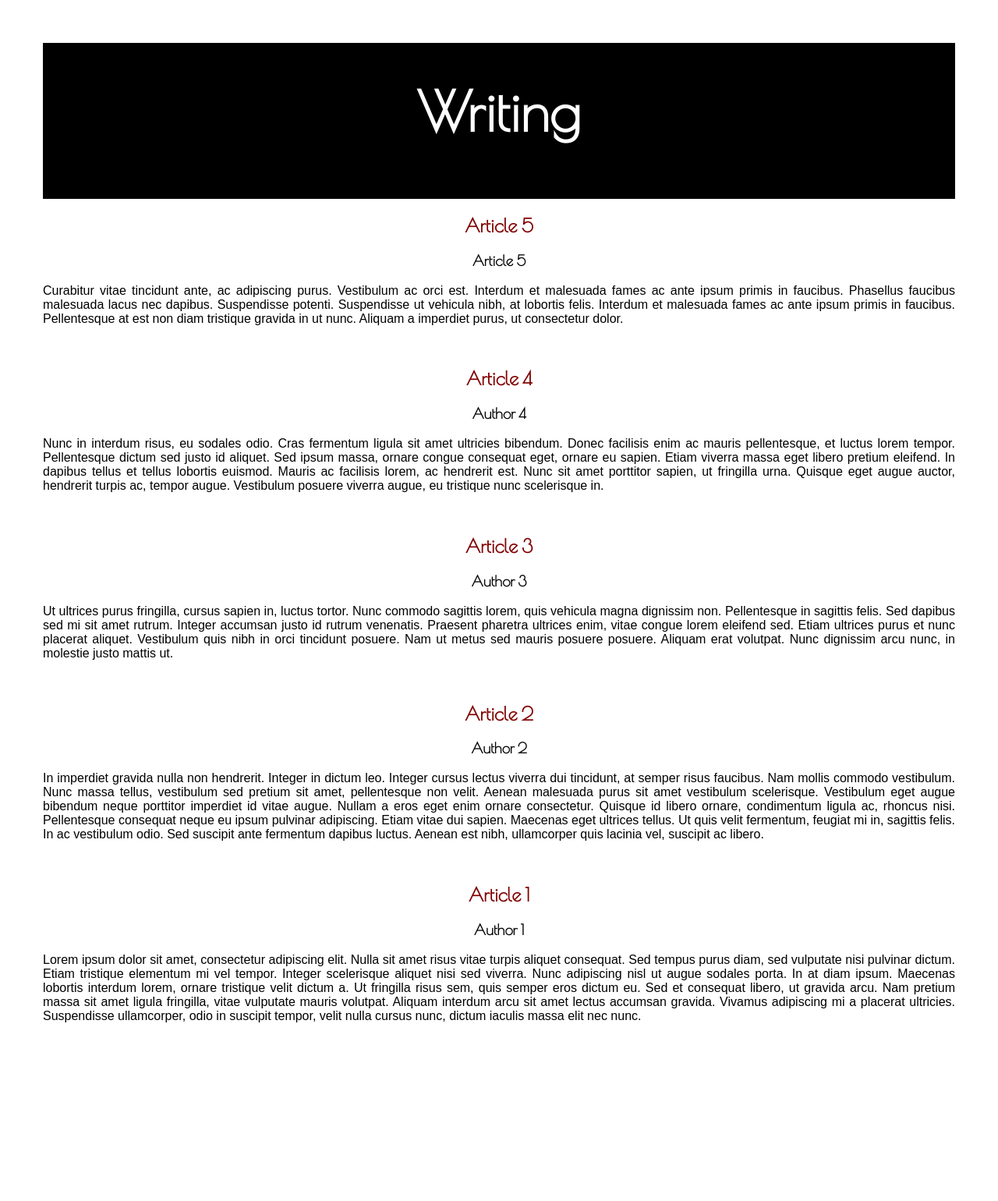
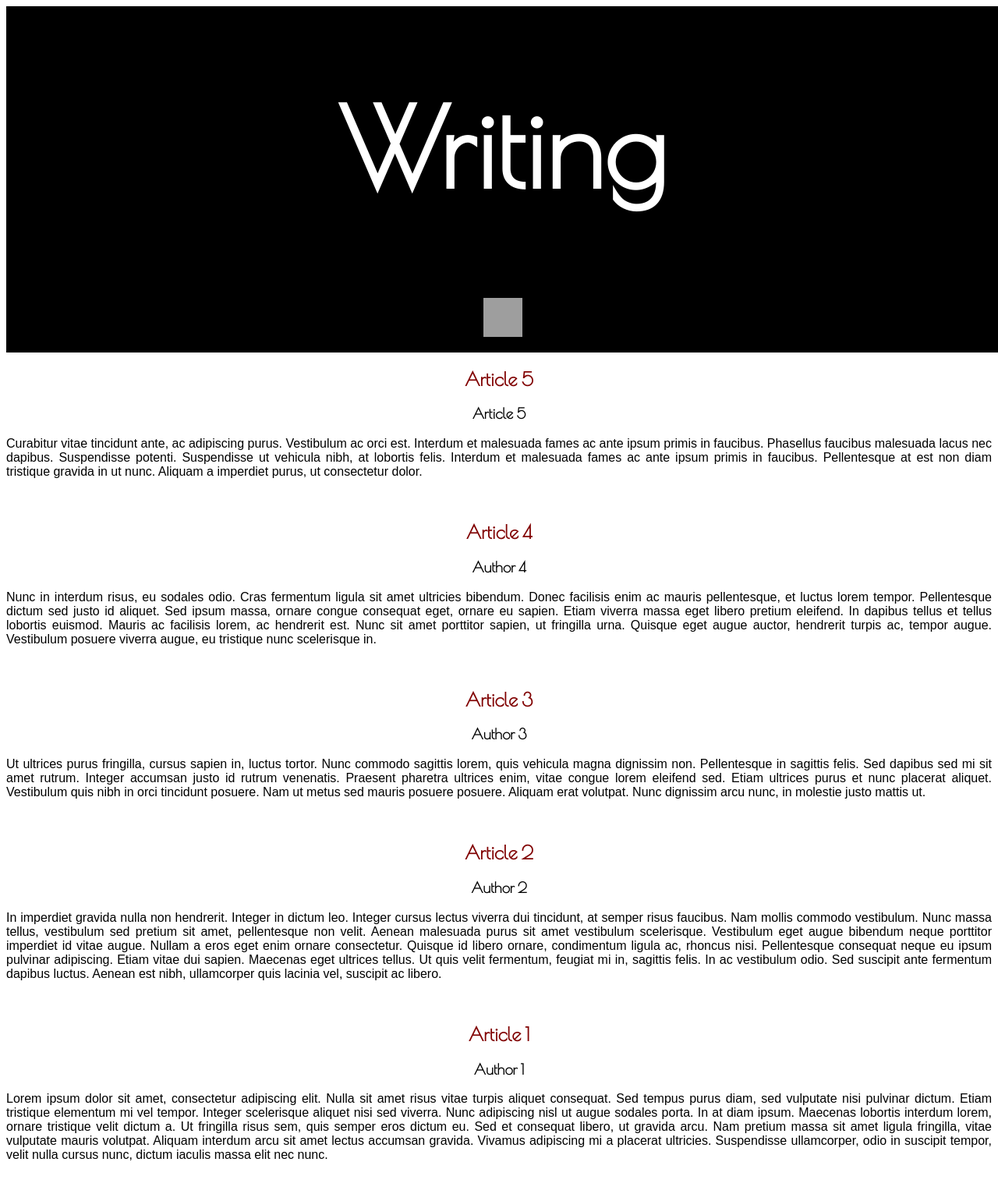
Before and after one commit to sharellb/blog, a PHP site: page / in a window 1280 px wide. Shown: the whole page at 78% size. Before the commit the page ends 1311 px from the top, so only its background shows below. Run offline with PHP 8.4, Linux system fonts and the light colour scheme; data comes from the database, SQL or seed files in the repository; grey boxes are pictures that could not be loaded.

Commit message:
Cleaned CSS

```diff
--- a/article.php
+++ b/article.php
@@ -5,6 +5,7 @@
 	$localhost = 'localhost';
 	$username = 'root';
 	$password = 'test54321';
+	// $password = '';
 	$connection = mysql_connect($localhost, $username, $password);
 
 	if (!$connection) {
--- a/css/style.css
+++ b/css/style.css
@@ -1,114 +1,44 @@
 
-/* GENERAL*/
 
 body {
 	font-family: sans-serif;
 	text-align: center;
-	margin: 0 0 100px;
-	padding: 55px;
 }
-
 
 a {
 	text-decoration:none;
+	color: #800000;
 }
-/* ARTICLES */
-article p {
-	text-align: justify;
+header {
+	font-family: 'Poiret One', cursive;
+	font-size: 70px;
+	text-align: center;
+	width: 100%;
+	background-color: #000;
+	color: #fff;
+	padding: 5px;
 }
 
 article {
 	top-padding: 210px;
 }
-/* HEADER */
-
-header {
-	font-family: 'Poiret One', cursive;
-	border-bottom: #800000;
-	text-align: center;
-	left: 0;
-	top: 0;
-	width: 100%;
-	overflow:hidden;
-	height: 200px;
+article p {
+	text-align: justify;
 }
 
 
-
-
-/****** NAVIGATION *******/
-/*
-nav {
-  background: none;
-  float: right;
-  font-size: 1.125em;
-  margin-right: 5%;
-  text-align: right;
-  width: 45%;
+#text-icon {
+	height: 50px;
+	width: 50px;
+	position: left;
 }
 
-nav ul {
-  list-style: none;
-  margin: 0 10px;
-  padding: 0;
-}
-
-nav li {
-  display:inline-block;
-}
-
-nav a {
-  font-weight: 800;
-  padding: 15px 10px;
-}
-*/
-/****** FOOTER ******/
-/*footer {
-	font-family: 'Poiret One', cursive;
-	text-align: center;
-	position: absolute;
-	left: 0;
-	bottom: 0;
-	width: 100%;
-	overflow:hidden;
-}*/
-
-h1 {
-	font-size: 70px;
-}
-/****** COLORS ******/
-/*white body */
 body {
 	background-color: #fff;
 	color: #000;
 }
-/*black header */
-header {
-	background-color: #000;
-	color: #fff;
-}
 
-/*header color white */
-header h1 {
-	color: #fff;
-}
-
-/*links maroon */
-a {
-	color: #800000;
-}
-
-/* links white for navigation */
-nav a {
-	color: #fff;
-}
-
-/*footer {
-	background-color: #000;
-	color: #fff;
-}*/
-
-h3, h2, h1{
+h3, h2{
 	color: #000;
     font-family: 'Poiret One', cursive;
 }
--- a/inc/header.php
+++ b/inc/header.php
@@ -7,11 +7,5 @@
 <body>
 	<header>
 		<h1>Writing</h1>
-<!-- 		<nav>
-			<ul>
-				<li><a href="/blog">Home</a></li>
-				<li><a href="/blog/about.php">About</a></li>
-				<li><a href="/blog/contact.php">Contact</a></li>
-			</ul>
-		</nav> -->
+		<img id="text-icon" src="http://etc-mysitemyway.s3.amazonaws.com/icons/legacy-previews/icons/simple-black-square-icons-business/126764-simple-black-square-icon-business-text-size.png">
 	</header>
--- a/index.php
+++ b/index.php
@@ -6,6 +6,7 @@
 	$localhost = 'localhost';
 	$username = 'root';
 	$password = 'test54321';
+	// $password = '';
 	$connection = mysql_connect($localhost, $username, $password);
 
 	if (!$connection) {
```
Also changed, not shown: blog.js (added), image/Github.png (added), image/Instagram.png (added), image/about.jpg (added), image/linkedin.png (added), image/tumblr.png (added), image/twitter.png (added).
